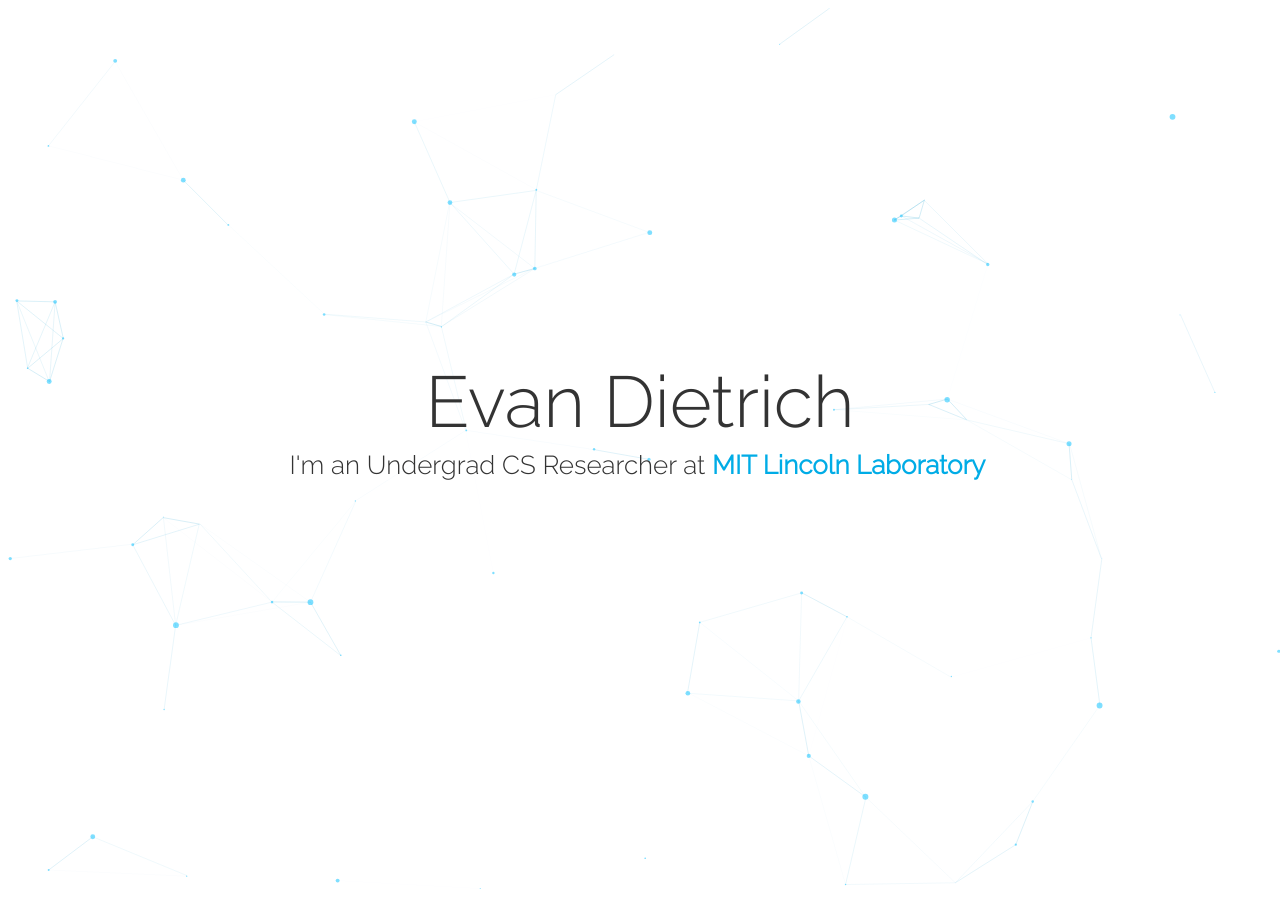
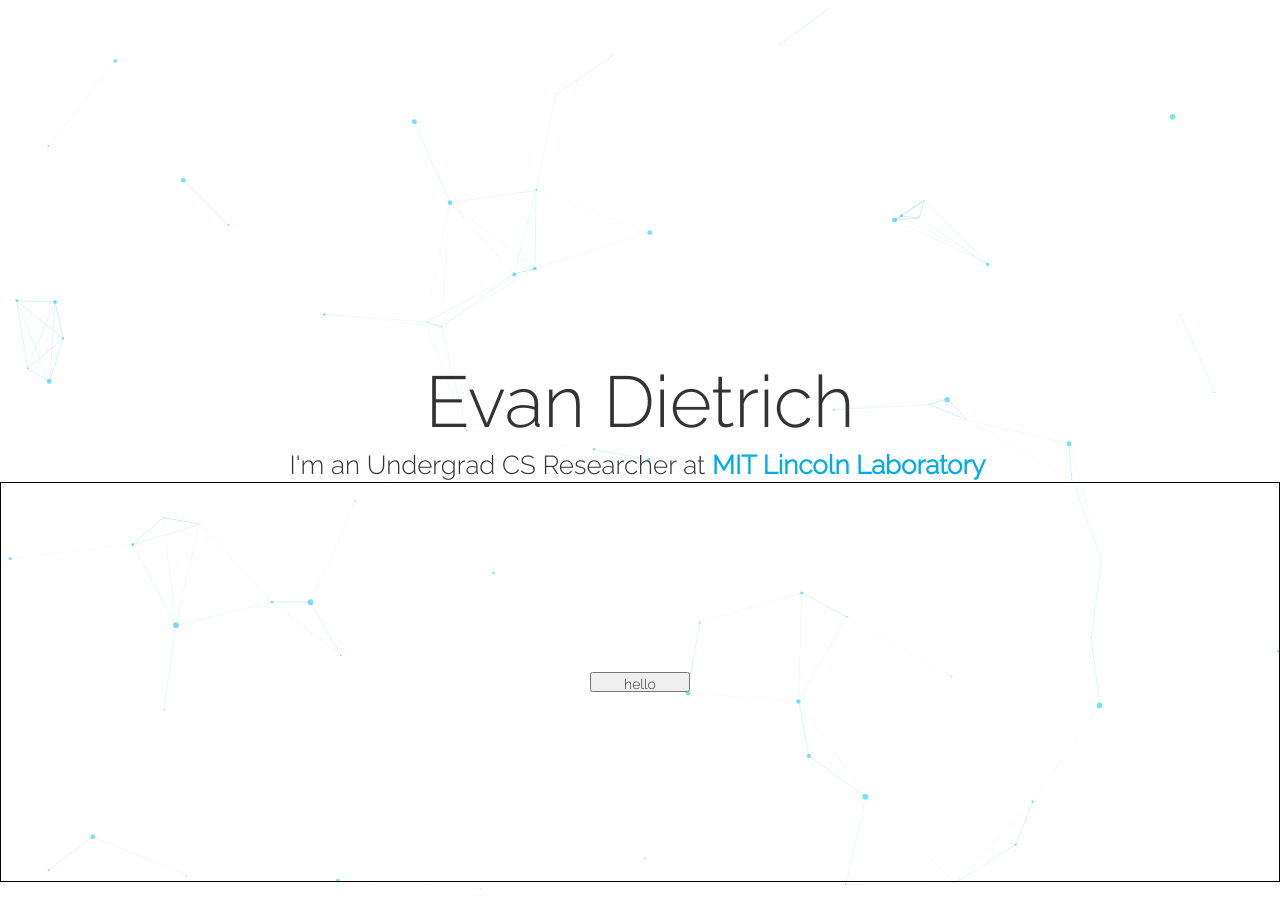
Before and after one commit to EvanDietrich/EvanDietrich.github.io, a Jekyll site: the page index.html, which Jekyll copies as it is, in a window 1280 px wide. Built offline with Jekyll 4.4.1, drawn with Linux system fonts in a browser that asks for light colours; nearby versions of some CDN libraries.

Commit message:
Update buttons

```diff
--- a/css/style.css
+++ b/css/style.css
@@ -61,6 +61,21 @@
     justify-content: center;
     margin: -28px;
     /*animation: fadein 3s; */
+}
+
+
+#wrapper {
+  width: 100%;
+  height: 400px;
+  border: 1px solid black;
+  display: flex;
+  align-items: center;
+  justify-content: center;
+}
+
+button {
+  height: 20px;
+  width: 100px;
 }
 
 
--- a/index.html
+++ b/index.html
@@ -38,7 +38,9 @@
     			<div id="title">Evan Dietrich</div>
     			<div id="description">I'm an Undergrad CS Researcher at <a id='mitll' title="MITLL" href="https://www.ll.mit.edu">MIT Lincoln Laboratory</a><br></div>
 
-
+          <div id="wrapper">
+            <button type="button">hello</button>
+          </div>
 
     		</div>
 
```
